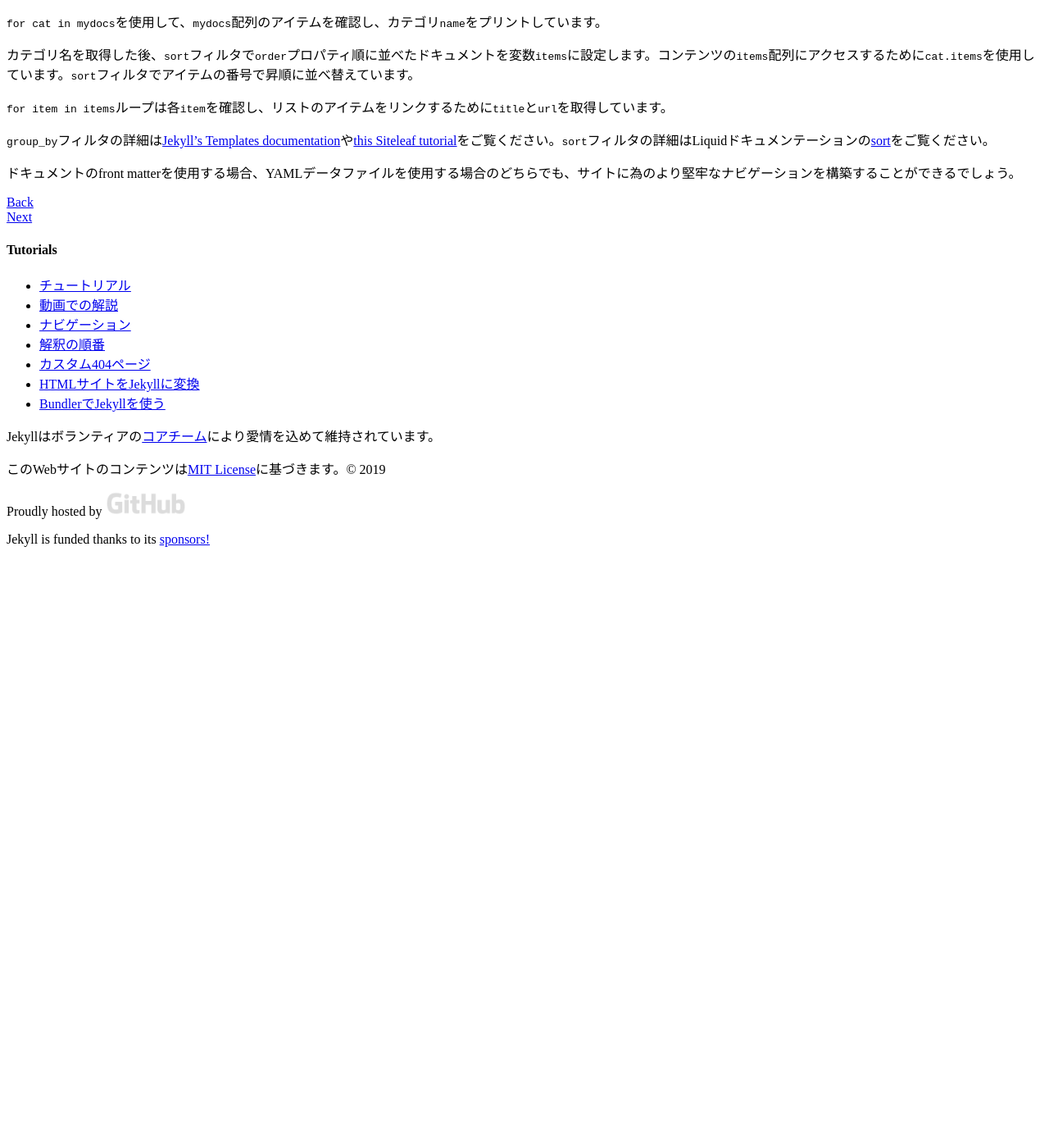
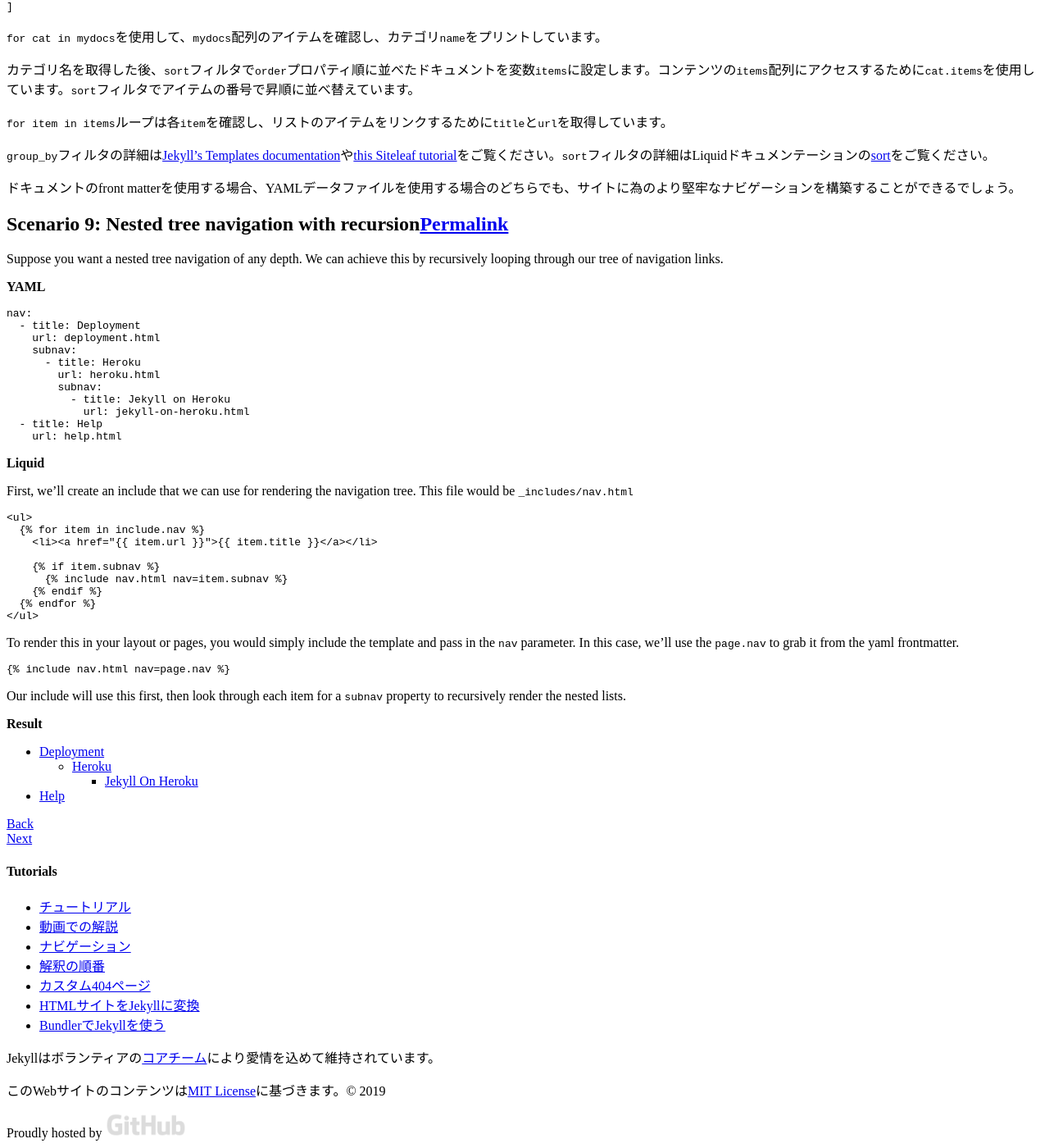
Before and after one commit to jekyllrb-ja/jekyllrb-ja.github.io, a Jekyll site: the page built from _tutorials/navigation.md, in a window 1280 px wide and 1400 px high, scrolled down 9925 px. Shown: the whole window at 82% size. Built offline with Jekyll 4.4.1, drawn with Linux system fonts in a browser that asks for light colours; comment, search, counter and statistics services are not loaded; before the commit the page ends 10608 px from its top, so only the background shows below that; some of the changed text lies outside the part shown.

Commit message:
原文（854e832）更新

````diff
--- a/_tutorials/navigation.md
+++ b/_tutorials/navigation.md
@@ -727,3 +727,65 @@ order: 2
 ドキュメントのfront matterを使用する場合、YAMLデータファイルを使用する場合のどちらでも、サイトに為のより堅牢なナビゲーションを構築することができるでしょう。
 
 <!-- Whether you use properties in your doc's front matter to retrieve your pages or a YAML data file, in both cases you can programmatically build a more robust navigation for your site. -->
+
+## Scenario 9: Nested tree navigation with recursion
+
+Suppose you want a nested tree navigation of any depth. We can achieve this by recursively looping through our tree of navigation links.
+
+**YAML**
+
+```yaml
+nav:
+  - title: Deployment
+    url: deployment.html
+    subnav:
+      - title: Heroku
+        url: heroku.html
+        subnav:
+          - title: Jekyll on Heroku
+            url: jekyll-on-heroku.html
+  - title: Help
+    url: help.html
+```
+
+**Liquid**
+
+First, we'll create an include that we can use for rendering the navigation tree. This file would be `_includes/nav.html`
+
+{% raw %}
+```liquid
+<ul>
+  {% for item in include.nav %}
+    <li><a href="{{ item.url }}">{{ item.title }}</a></li>
+
+    {% if item.subnav %}
+      {% include nav.html nav=item.subnav %}
+    {% endif %}
+  {% endfor %}
+</ul>
+```
+{% endraw %}
+
+To render this in your layout or pages, you would simply include the template and pass in the `nav` parameter. In this case, we'll use the `page.nav` to grab it from the yaml frontmatter.
+
+{% raw %}
+```liquid
+{% include nav.html nav=page.nav %}
+```
+{% endraw %}
+
+Our include will use this first, then look through each item for a `subnav` property to recursively render the nested lists.
+
+**Result**
+<div class="highlight result" data-proofer-ignore>
+   <ul>
+      <li><a href="#">Deployment</a></li>
+      <ul>
+        <li><a href="#">Heroku</a></li>
+        <ul>
+          <li><a href="#">Jekyll On Heroku</a></li>
+        </ul>
+      </ul>
+      <li><a href="#">Help</a></li>
+   </ul>
+</div>
````
